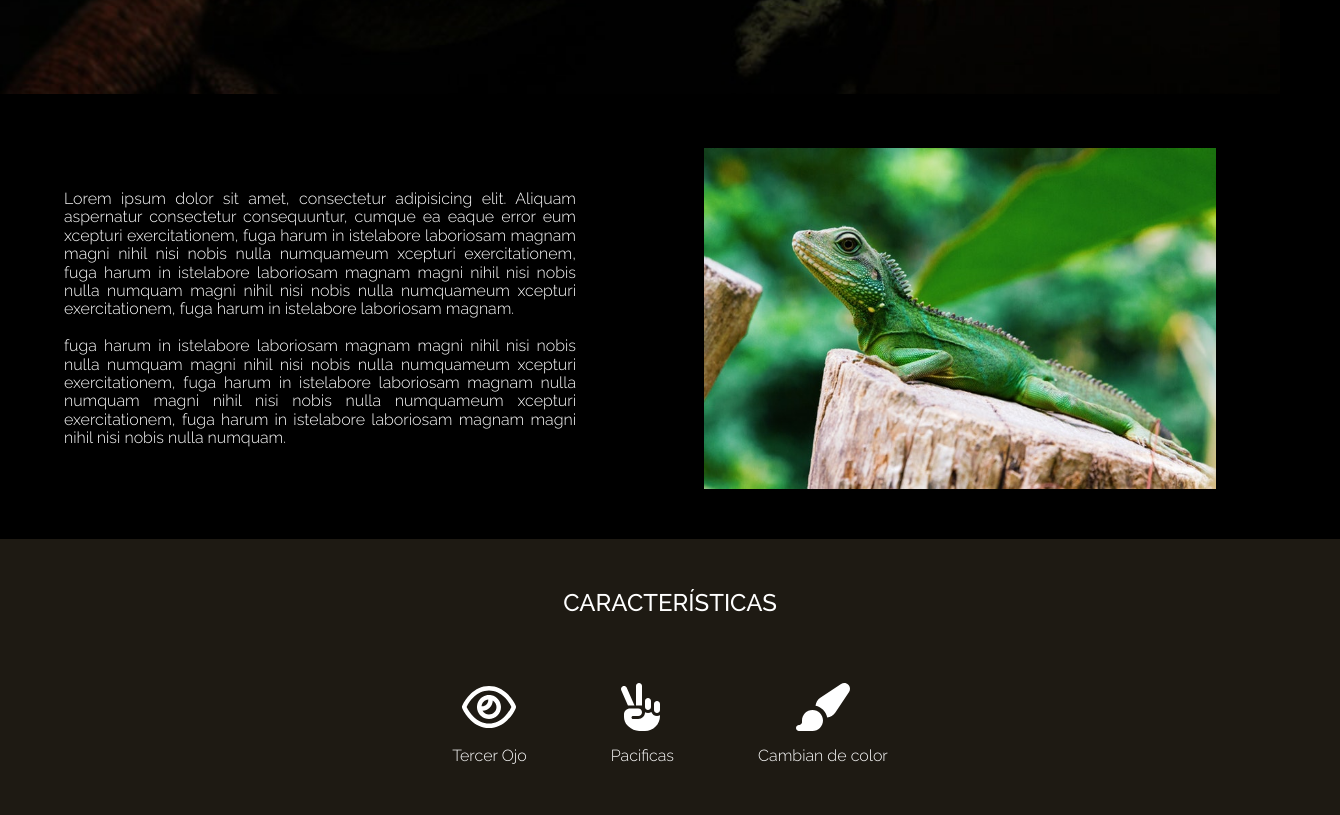
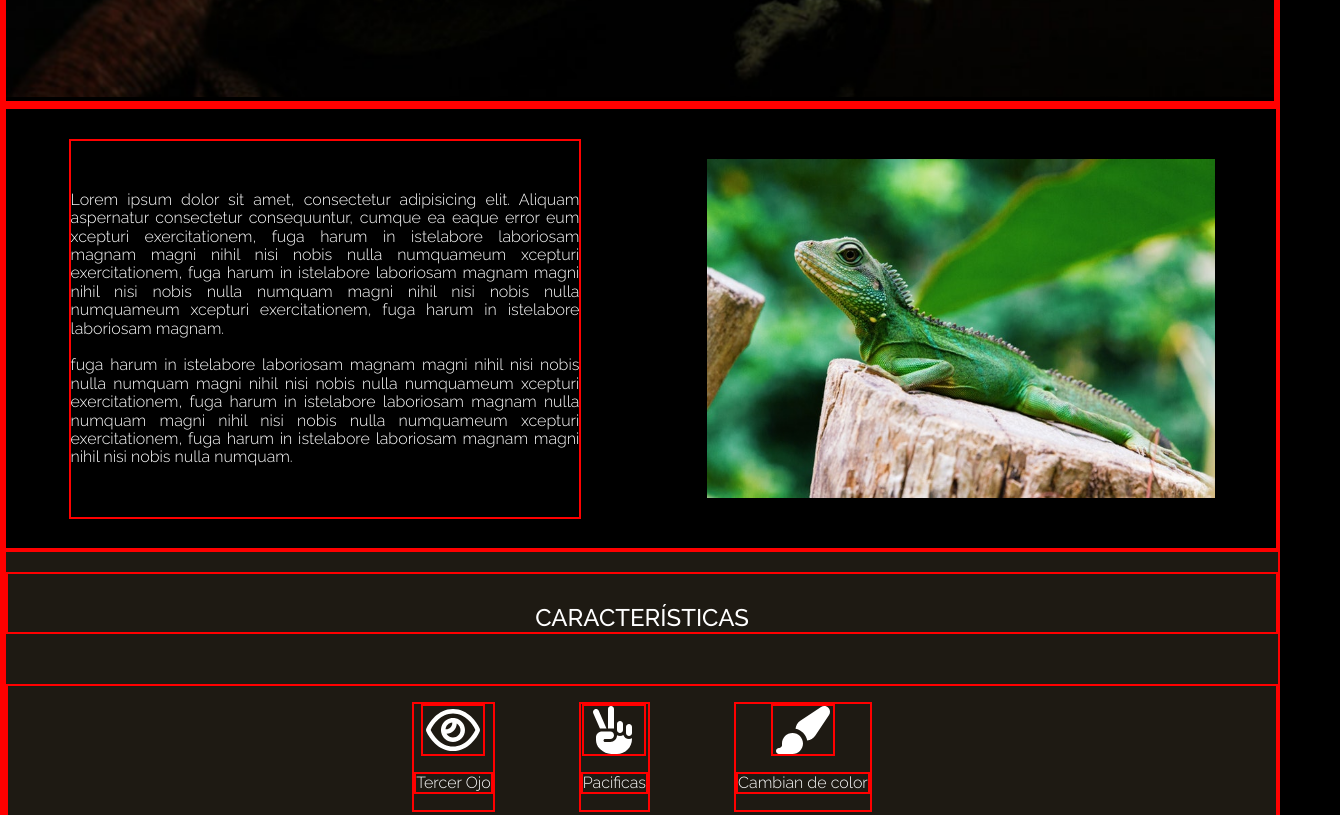
Before and after one commit to TaladropoliS/iguana, a plain HTML site: page index.html in a window 1280 px wide. Shown: the part 713-1528 px from the top of the page, 1340 px wide, since content can reach past the window. Drawn offline with Linux system fonts and the light colour scheme.

Commit message:
desborde solucionado el pading estaba de más

```diff
--- a/assets/css/style.css
+++ b/assets/css/style.css
@@ -1,3 +1,6 @@
+* {
+    border: red 2px solid;
+}
 body {
     background-color: #000000;
     font-family: 'Raleway', sans-serif;
@@ -20,6 +23,7 @@ header img {
     display: inline-flex;
     text-align: center;
     margin: 0;
+    padding: 0;
     width: 100%;
 }
 
@@ -56,12 +60,12 @@ header img {
     background-color: #1e1a13;
     color: #ffffff;
     text-align: center;
-    padding: 30px;
     height: 100%;
     width: 100%;
 }
 
 #caracteristicas > h2 {
+    padding-top: 30px;
     margin-bottom: 50px;
     font-weight: normal;
 }
```
